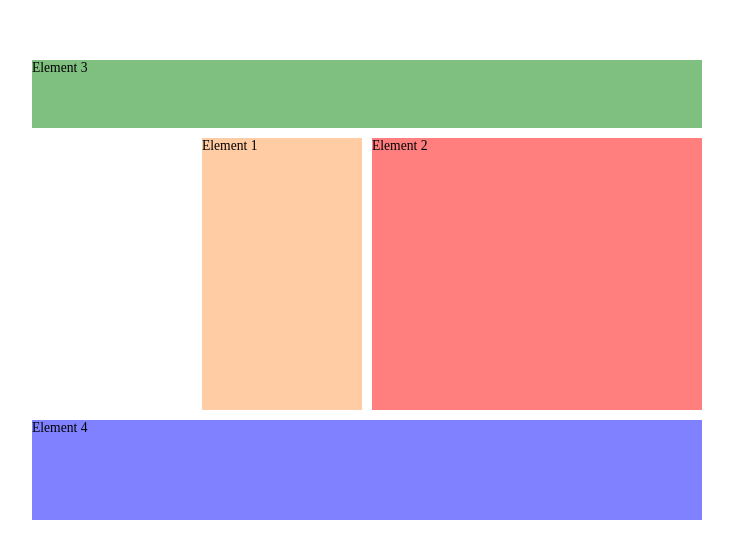
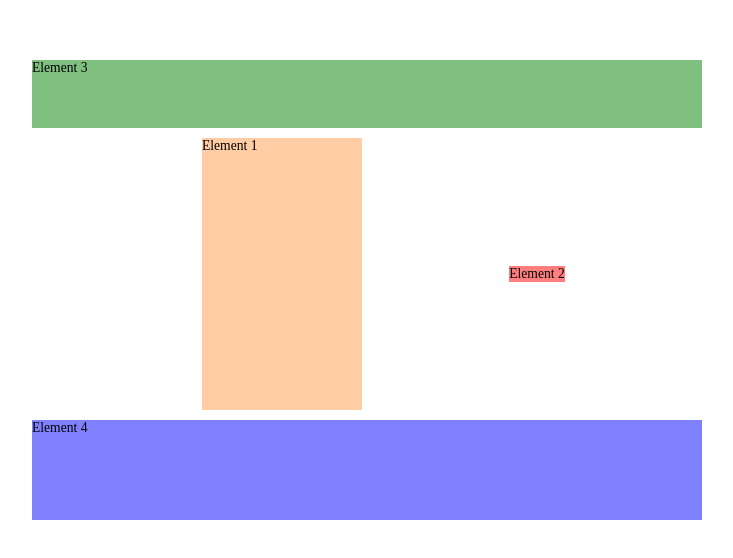
Before and after one commit to butterbeetle/css-practice, a React (Create React App) app: page /grid in a window 1280 px wide. Shown: the part 130-688 px from the top of the page, without its empty margins (53-786 px from the left). Built offline with nearby package versions, Linux system fonts and the light colour scheme.

Commit message:
[68] 요소마다 다른 배치 적용 시 self

```diff
--- a/src/examplar/GridExam.module.css
+++ b/src/examplar/GridExam.module.css
@@ -33,6 +33,8 @@
   grid-row: row-2-start / span 1; */
   grid-area: main;
   z-index: 10;
+  justify-self: center;
+  align-self: center;
 }
 
 .el3 {
```
